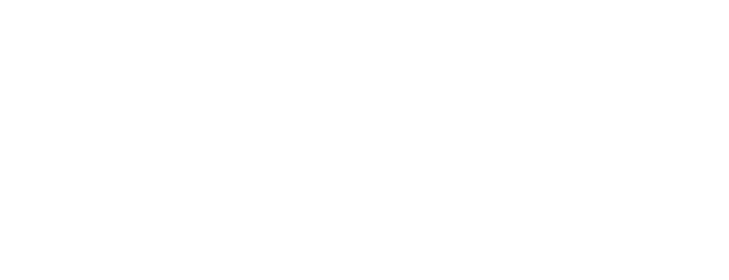
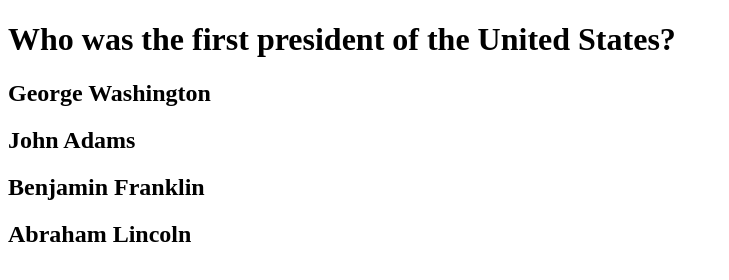
Before and after one commit to RyanBirch/Trivia-Game, a plain HTML site: page index.html in a window 1280 px wide. Shown: the whole page, without its empty margins (0-729 px from the left). Drawn offline with nearby package versions, Linux system fonts and the light colour scheme.

Commit message:
began game logic

```diff
--- a/assets/css/style.css
+++ b/assets/css/style.css
@@ -0,0 +1,3 @@
+.answers {
+  cursor: pointer;
+}
--- a/assets/javascript/app.js
+++ b/assets/javascript/app.js
@@ -0,0 +1,56 @@
+$(document).ready(function() {
+  let questions = [
+        'Who was the first president of the United States?',
+        'How many colonies fought in the American Revolution?',
+        'Who did America fight a war of independence against?',
+        'What year was the Declaration of Independence drafted?',
+        'Which country was a major ally to the United States during the war?'
+      ]
+
+
+  let answers = [
+    {
+      ansArr: ['George Washington', 'John Adams', 'Benjamin Franklin', 'Abraham Lincoln'],
+      ansCorrect: 'George Washington'
+    },
+    {
+      ansArr: ['12', '13', '50', '18'],
+      ansCorrect: '13'
+    },
+    {
+      ansArr: ['Britain', 'France', 'Germany', 'Canada'],
+      ansCorrect: 'Britain'
+    },
+    {
+      ansArr: ['1791', '1781', '1776', '1775'],
+      ansCorrect: '1776',
+    },
+    {
+      ansArr: ['Germany', 'France', 'Spain', 'Russia'],
+      ansCorrect: 'France'
+    }
+  ]
+
+  let userGuess
+  let currentQ = 0
+
+  $('#question').html(questions[0])
+  $('#answer-0').html(answers[currentQ].ansArr[0])
+  $('#answer-1').html(answers[currentQ].ansArr[1])
+  $('#answer-2').html(answers[currentQ].ansArr[2])
+  $('#answer-3').html(answers[currentQ].ansArr[3])
+
+
+  $('#answer-0').on('click', function() {
+    userGuess = answers[currentQ].ansArr[0]
+    if (userGuess === answers[currentQ].ansCorrect) {
+      $('#alert').html('Correct!')
+    } else {
+      $('#alert').html('Wrong!')
+    }
+
+    currentQ++
+  })
+
+
+})
--- a/index.html
+++ b/index.html
@@ -9,6 +9,16 @@
 </head>
 <body>
 
+  <h1 id="question"></h1>
+  <div class="answers">
+    <h2 id="answer-0"></h2>
+    <h2 id="answer-1"></h2>
+    <h2 id="answer-2"></h2>
+    <h2 id="answer-3"></h2>
+  </div>
+
+  <h1 id="alert"></h1>
+
   <script src="https://cdnjs.cloudflare.com/ajax/libs/jquery/3.2.1/jquery.min.js"></script>
   <script src="assets/javascript/app.js"></script>
 </body>
```
